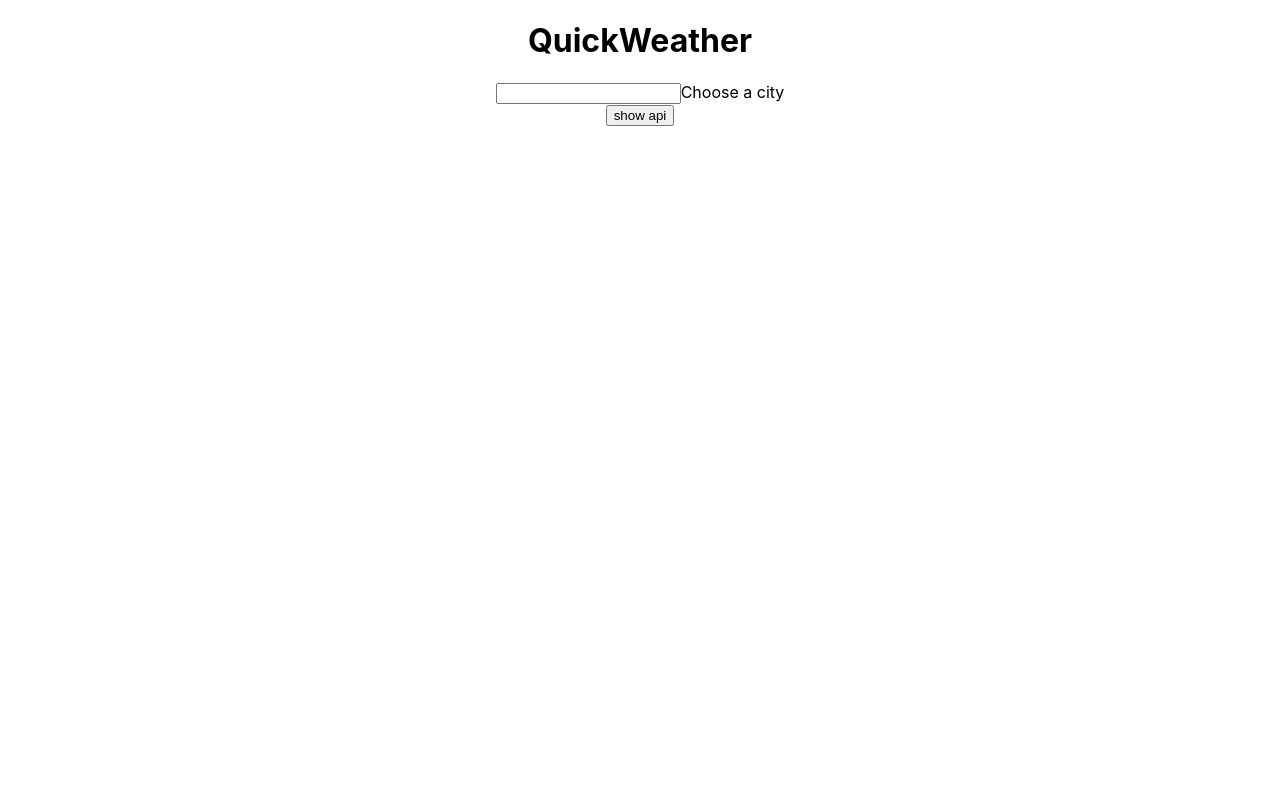
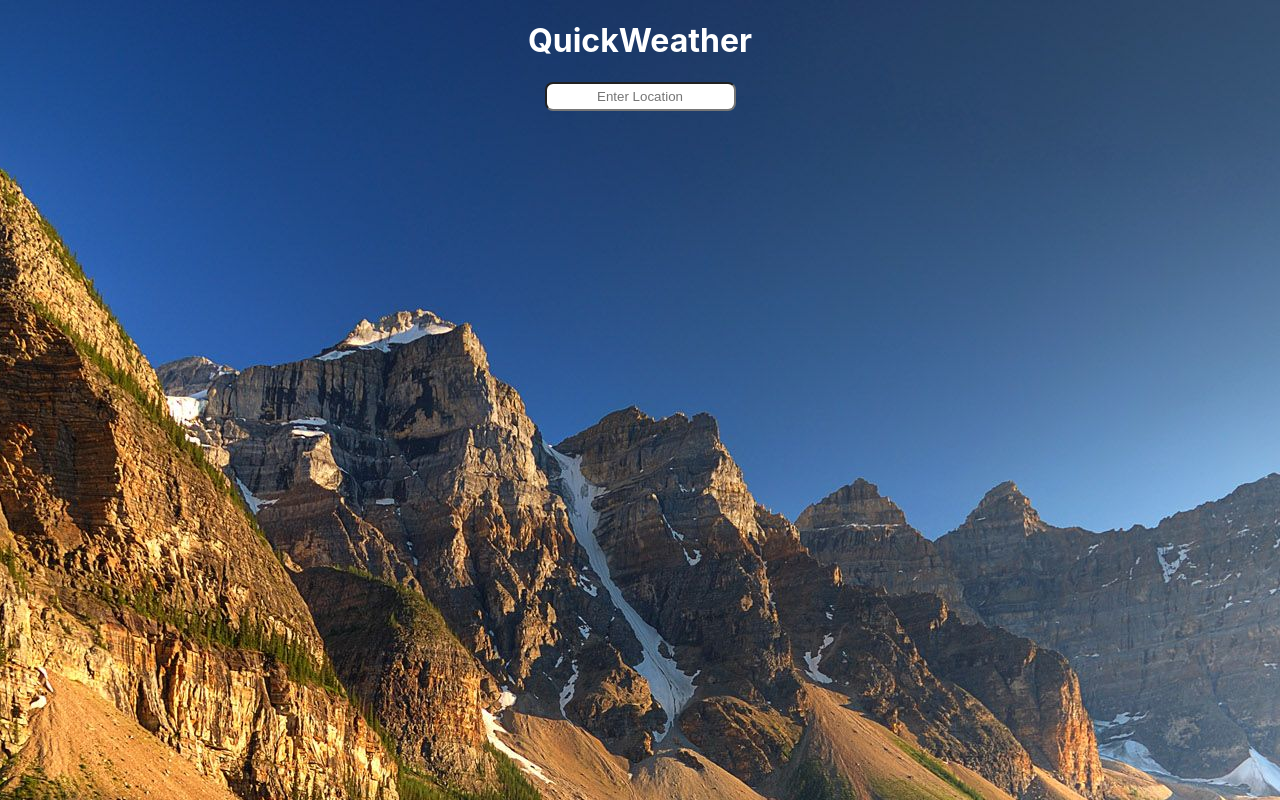
Before and after one commit to Nickkuemmling/Quick-Weather, a React (Create React App) app: page / in a window 1280 px wide. Built offline with nearby package versions, Linux system fonts and the light colour scheme.

Commit message:
added mvp logic

```diff
--- a/src/App.css
+++ b/src/App.css
@@ -2,37 +2,23 @@
   text-align: center;
 }
 
-.App-logo {
-  height: 40vmin;
-  pointer-events: none;
+html {
+  background-image: url('./assets/mountains1.jpg');
+  background-position: top center;
+  background-repeat: no-repeat;
 }
 
-@media (prefers-reduced-motion: no-preference) {
-  .App-logo {
-    animation: App-logo-spin infinite 20s linear;
-  }
-}
-
-.App-header {
-  background-color: #282c34;
-  min-height: 100vh;
-  display: flex;
-  flex-direction: column;
-  align-items: center;
-  justify-content: center;
-  font-size: calc(10px + 2vmin);
+h1 {
   color: white;
 }
 
-.App-link {
-  color: #61dafb;
+p {
+  color: white;
 }
 
-@keyframes App-logo-spin {
-  from {
-    transform: rotate(0deg);
-  }
-  to {
-    transform: rotate(360deg);
-  }
+input {
+  text-align: center;
+  outline: none;
+  padding: 5px;
+  border-radius: 8px;
 }
--- a/src/App.js
+++ b/src/App.js
@@ -1,42 +1,62 @@
 import './App.css';
 import Header from './components/Header';
-import Form from './components/Form';
-import {useEffect, useState} from 'react';
+import {useState} from 'react';
 import axios from 'axios';
+import Weather from './components/Weather';
 
 function App() {
 
-    const [weatherData, getWeatherData] = useState('')
+    const [weatherData, setWeatherData] = useState({})
     const [location, setLocation] = useState('')
 
-    const URL = `https://api.openweathermap.org/data/2.5/weather?q=Toronto&appid=f34f5d327930221bb372de18e344644a`
+    const URL = `https://api.openweathermap.org/data/2.5/weather?q=${location}&units=metric&appid=f34f5d327930221bb372de18e344644a`
 
-    const callWeather = () => {
+    // useEffect( () => {
+    const callWeather = (event) => {
+      if (event.key === 'Enter') {
       axios.get(URL)
-      .then(res => {
-        console.log(res.data.main)
-        getWeatherData(res.data.main.feels_like)
+      .then((res) => {
+        console.log(res.data)
+        setWeatherData(res.data)
       }).catch(error => {
         console.log(error)
       })
+      setLocation('')
     }
-
-  // useEffect( () => {
+  }
+// }, []);
 
 
-
-  // }, []);
 
 
 
   return (
     <div className="App">
-      <Header />
-      <Form />
-      <button onClick={callWeather}>show api</button>
-      <p>{weatherData}</p>
+
+      <main>
+        <div className="wrapper">
+
+          <Header />
+
+          <input
+            value={location}
+            onChange={event => setLocation(event.target.value)}
+            onKeyPress={callWeather}
+            placeholder='Enter Location'
+            type="text"
+          ></input>
+
+          <div className='weatherNumbers'>
+            {weatherData.weather ? <Weather
+            main={weatherData.weather[0].main}
+            feels={weatherData.main.feels_like}
+            humid={weatherData.main.humidity}
+            wind={weatherData.wind.speed}/> : null}
+          </div>
+
+        </div>
+      </main>
     </div>
   );
 }
-
 export default App;
--- a/src/components/Form.js
+++ /dev/null
@@ -1,11 +0,0 @@
-
-const Form = () => {
-    return(
-            <form>
-                <input type="text"></input>
-                <label>Choose a city</label>
-            </form>
-    )
-}
-
-export default Form;
--- a/src/components/Weather.js
+++ b/src/components/Weather.js
@@ -0,0 +1,13 @@
+
+const Weather = (props) => {
+    return(
+        <div>
+            <p>Today is {props.main}</p>
+            <p>{props.feels}°C</p>
+            <p>{props.humid}%</p>
+            <p>{props.wind}km/h</p>
+        </div>
+    )
+}
+
+export default Weather;
```
Also changed, not shown: src/assets/2724794.webp (added), src/assets/mountains1.jpg (added).
